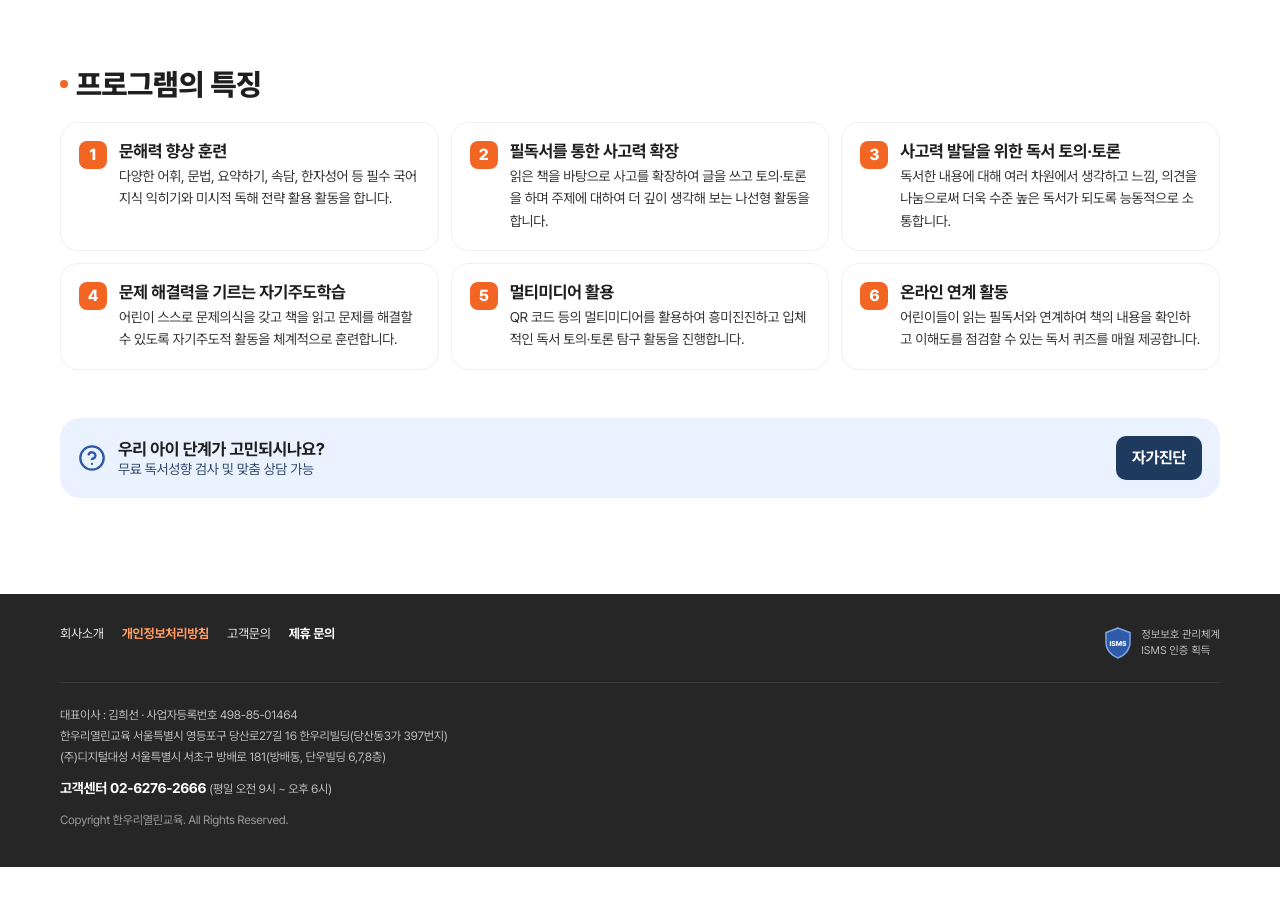
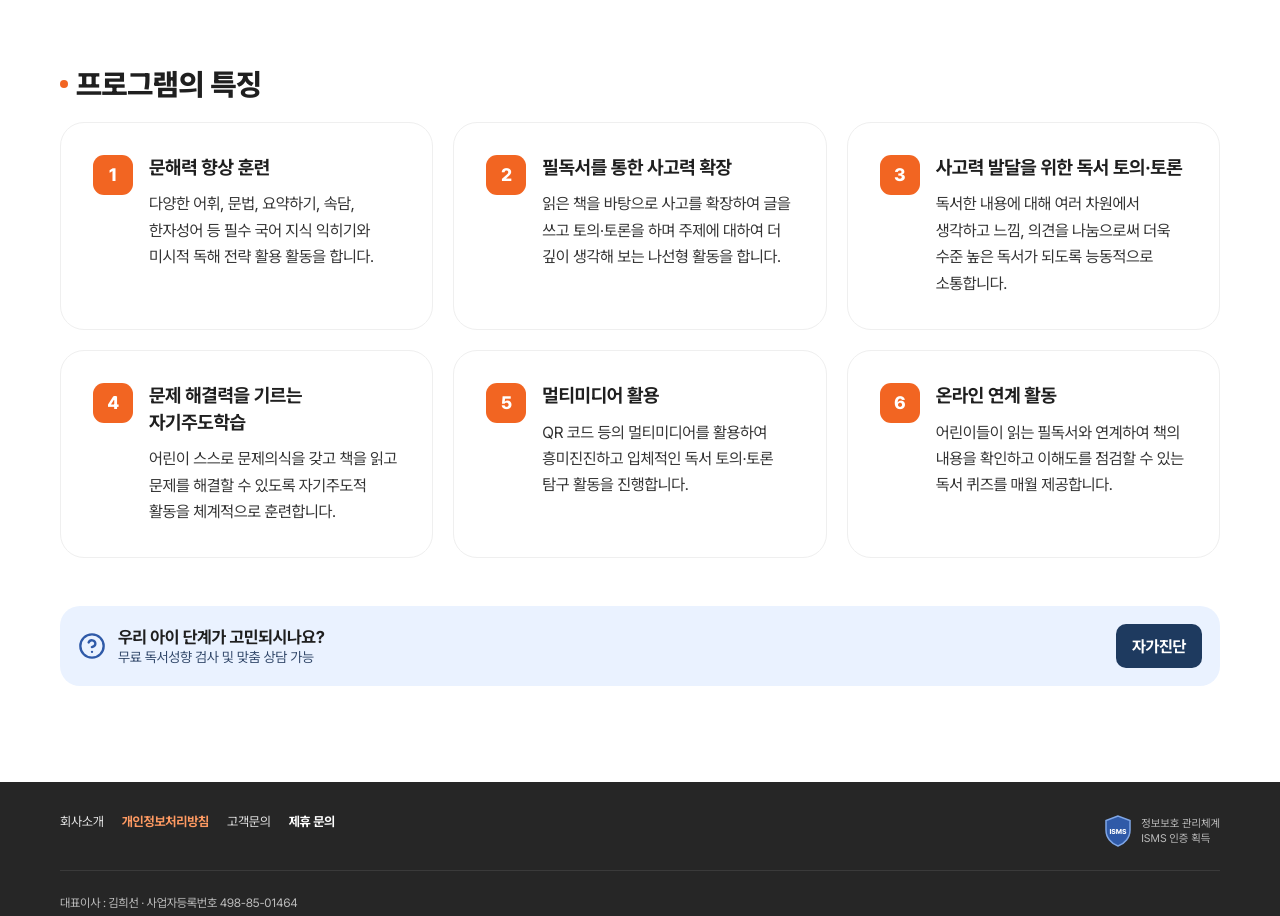
Before and after one commit to ahnjy0/hanuribook, a Next.js app: page /elementary in a window 1280 px wide. Shown: the part 786-1702 px from the top of the page. Built offline with nearby package versions, Linux system fonts and the light colour scheme.

Commit message:
초등정규 프로그램의 특징: 카드 여백·번호·글자 확대, 단어 단위 줄바꿈

```diff
--- a/src/views/Elementary/sections/FeaturesSection.tsx
+++ b/src/views/Elementary/sections/FeaturesSection.tsx
@@ -8,73 +8,73 @@ export default function FeaturesSection() {
         <span className="h-2 w-2 rounded-[50%] bg-[#F26522]" aria-hidden="true" />
         프로그램의 특징
       </h2>
-      <ol className="m-0 grid list-none grid-cols-1 gap-3 p-0 md:grid-cols-2 lg:grid-cols-3">
-        <li className="flex gap-3 rounded-[18px] border border-[#EFEFEF] bg-white p-4.5">
-          <span className="flex h-7 w-7 flex-none items-center justify-center rounded-[8px] bg-[#F26522] text-[14px] font-extrabold text-white">
+      <ol className="m-0 grid list-none grid-cols-1 gap-3 p-0 md:grid-cols-2 lg:grid-cols-3 lg:gap-5">
+        <li className="flex gap-3 rounded-[18px] border border-[#EFEFEF] bg-white p-5 lg:gap-4 lg:rounded-[24px] lg:p-8">
+          <span className="flex h-8 w-8 flex-none items-center justify-center rounded-[9px] bg-[#F26522] text-[15px] font-extrabold text-white lg:h-10 lg:w-10 lg:rounded-[11px] lg:text-[18px]">
             1
           </span>
           <div>
-            <strong className="text-[15px]">문해력 향상 훈련</strong>
-            <p className="mx-0 mt-1 mb-0 text-[13px] leading-[1.6] text-[#333333]">
+            <strong className="block text-[16px] leading-[1.4] break-keep lg:text-[19px]">문해력 향상 훈련</strong>
+            <p className="mx-0 mt-1.5 mb-0 text-[14px] leading-[1.65] break-keep text-[#333333] lg:mt-2.5 lg:text-[16px]">
               다양한 어휘, 문법, 요약하기, 속담, 한자성어 등 필수 국어 지식 익히기와 미시적 독해 전략 활용
               활동을 합니다.
             </p>
           </div>
         </li>
-        <li className="flex gap-3 rounded-[18px] border border-[#EFEFEF] bg-white p-4.5">
-          <span className="flex h-7 w-7 flex-none items-center justify-center rounded-[8px] bg-[#F26522] text-[14px] font-extrabold text-white">
+        <li className="flex gap-3 rounded-[18px] border border-[#EFEFEF] bg-white p-5 lg:gap-4 lg:rounded-[24px] lg:p-8">
+          <span className="flex h-8 w-8 flex-none items-center justify-center rounded-[9px] bg-[#F26522] text-[15px] font-extrabold text-white lg:h-10 lg:w-10 lg:rounded-[11px] lg:text-[18px]">
             2
           </span>
           <div>
-            <strong className="text-[15px]">필독서를 통한 사고력 확장</strong>
-            <p className="mx-0 mt-1 mb-0 text-[13px] leading-[1.6] text-[#333333]">
+            <strong className="block text-[16px] leading-[1.4] break-keep lg:text-[19px]">필독서를 통한 사고력 확장</strong>
+            <p className="mx-0 mt-1.5 mb-0 text-[14px] leading-[1.65] break-keep text-[#333333] lg:mt-2.5 lg:text-[16px]">
               읽은 책을 바탕으로 사고를 확장하여 글을 쓰고 토의·토론을 하며 주제에 대하여 더 깊이 생각해 보는
               나선형 활동을 합니다.
             </p>
           </div>
         </li>
-        <li className="flex gap-3 rounded-[18px] border border-[#EFEFEF] bg-white p-4.5">
-          <span className="flex h-7 w-7 flex-none items-center justify-center rounded-[8px] bg-[#F26522] text-[14px] font-extrabold text-white">
+        <li className="flex gap-3 rounded-[18px] border border-[#EFEFEF] bg-white p-5 lg:gap-4 lg:rounded-[24px] lg:p-8">
+          <span className="flex h-8 w-8 flex-none items-center justify-center rounded-[9px] bg-[#F26522] text-[15px] font-extrabold text-white lg:h-10 lg:w-10 lg:rounded-[11px] lg:text-[18px]">
             3
           </span>
           <div>
-            <strong className="text-[15px]">사고력 발달을 위한 독서 토의·토론</strong>
-            <p className="mx-0 mt-1 mb-0 text-[13px] leading-[1.6] text-[#333333]">
+            <strong className="block text-[16px] leading-[1.4] break-keep lg:text-[19px]">사고력 발달을 위한 독서 토의·토론</strong>
+            <p className="mx-0 mt-1.5 mb-0 text-[14px] leading-[1.65] break-keep text-[#333333] lg:mt-2.5 lg:text-[16px]">
               독서한 내용에 대해 여러 차원에서 생각하고 느낌, 의견을 나눔으로써 더욱 수준 높은 독서가 되도록
               능동적으로 소통합니다.
             </p>
           </div>
         </li>
-        <li className="flex gap-3 rounded-[18px] border border-[#EFEFEF] bg-white p-4.5">
-          <span className="flex h-7 w-7 flex-none items-center justify-center rounded-[8px] bg-[#F26522] text-[14px] font-extrabold text-white">
+        <li className="flex gap-3 rounded-[18px] border border-[#EFEFEF] bg-white p-5 lg:gap-4 lg:rounded-[24px] lg:p-8">
+          <span className="flex h-8 w-8 flex-none items-center justify-center rounded-[9px] bg-[#F26522] text-[15px] font-extrabold text-white lg:h-10 lg:w-10 lg:rounded-[11px] lg:text-[18px]">
             4
           </span>
           <div>
-            <strong className="text-[15px]">문제 해결력을 기르는 자기주도학습</strong>
-            <p className="mx-0 mt-1 mb-0 text-[13px] leading-[1.6] text-[#333333]">
+            <strong className="block text-[16px] leading-[1.4] break-keep lg:text-[19px]">문제 해결력을 기르는 자기주도학습</strong>
+            <p className="mx-0 mt-1.5 mb-0 text-[14px] leading-[1.65] break-keep text-[#333333] lg:mt-2.5 lg:text-[16px]">
               어린이 스스로 문제의식을 갖고 책을 읽고 문제를 해결할 수 있도록 자기주도적 활동을 체계적으로
               훈련합니다.
             </p>
           </div>
         </li>
-        <li className="flex gap-3 rounded-[18px] border border-[#EFEFEF] bg-white p-4.5">
-          <span className="flex h-7 w-7 flex-none items-center justify-center rounded-[8px] bg-[#F26522] text-[14px] font-extrabold text-white">
+        <li className="flex gap-3 rounded-[18px] border border-[#EFEFEF] bg-white p-5 lg:gap-4 lg:rounded-[24px] lg:p-8">
+          <span className="flex h-8 w-8 flex-none items-center justify-center rounded-[9px] bg-[#F26522] text-[15px] font-extrabold text-white lg:h-10 lg:w-10 lg:rounded-[11px] lg:text-[18px]">
             5
           </span>
           <div>
-            <strong className="text-[15px]">멀티미디어 활용</strong>
-            <p className="mx-0 mt-1 mb-0 text-[13px] leading-[1.6] text-[#333333]">
+            <strong className="block text-[16px] leading-[1.4] break-keep lg:text-[19px]">멀티미디어 활용</strong>
+            <p className="mx-0 mt-1.5 mb-0 text-[14px] leading-[1.65] break-keep text-[#333333] lg:mt-2.5 lg:text-[16px]">
               QR 코드 등의 멀티미디어를 활용하여 흥미진진하고 입체적인 독서 토의·토론 탐구 활동을 진행합니다.
             </p>
           </div>
         </li>
-        <li className="flex gap-3 rounded-[18px] border border-[#EFEFEF] bg-white p-4.5">
-          <span className="flex h-7 w-7 flex-none items-center justify-center rounded-[8px] bg-[#F26522] text-[14px] font-extrabold text-white">
+        <li className="flex gap-3 rounded-[18px] border border-[#EFEFEF] bg-white p-5 lg:gap-4 lg:rounded-[24px] lg:p-8">
+          <span className="flex h-8 w-8 flex-none items-center justify-center rounded-[9px] bg-[#F26522] text-[15px] font-extrabold text-white lg:h-10 lg:w-10 lg:rounded-[11px] lg:text-[18px]">
             6
           </span>
           <div>
-            <strong className="text-[15px]">온라인 연계 활동</strong>
-            <p className="mx-0 mt-1 mb-0 text-[13px] leading-[1.6] text-[#333333]">
+            <strong className="block text-[16px] leading-[1.4] break-keep lg:text-[19px]">온라인 연계 활동</strong>
+            <p className="mx-0 mt-1.5 mb-0 text-[14px] leading-[1.65] break-keep text-[#333333] lg:mt-2.5 lg:text-[16px]">
               어린이들이 읽는 필독서와 연계하여 책의 내용을 확인하고 이해도를 점검할 수 있는 독서 퀴즈를 매월
               제공합니다.
             </p>
```
